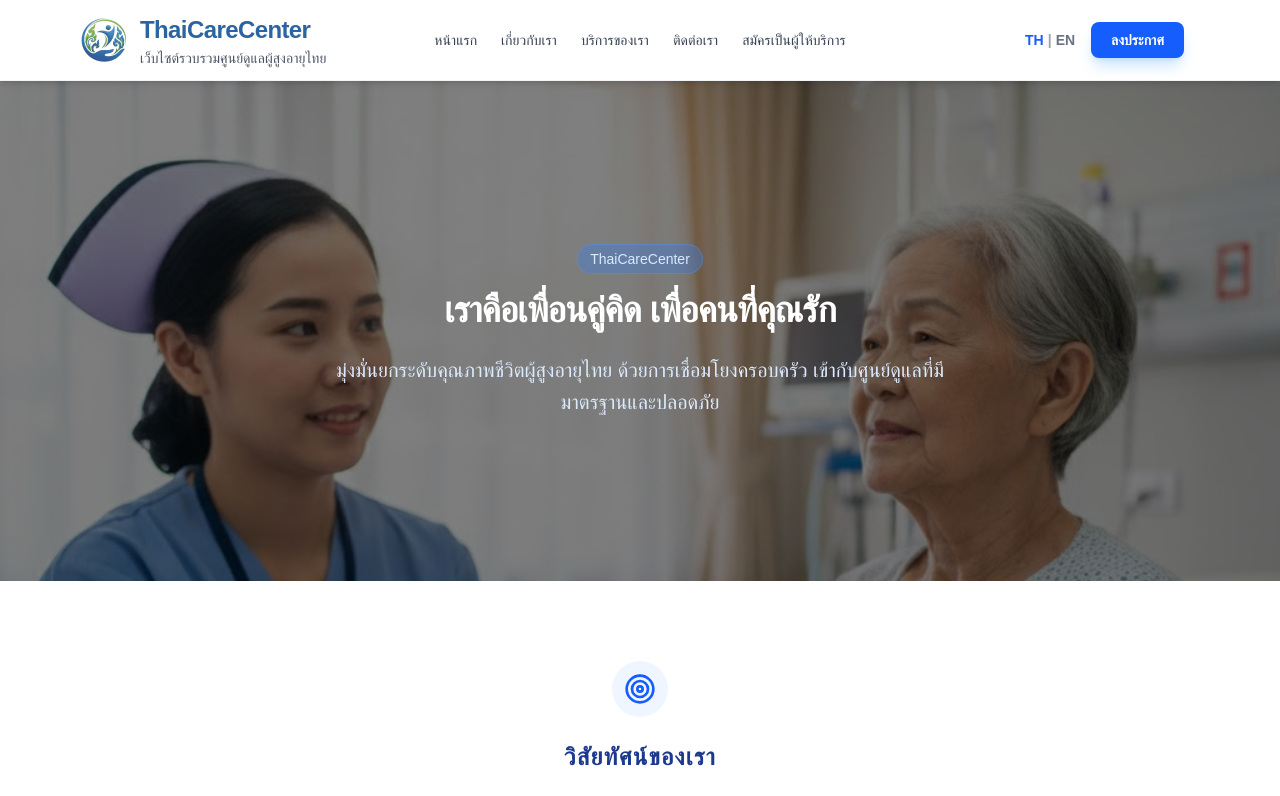
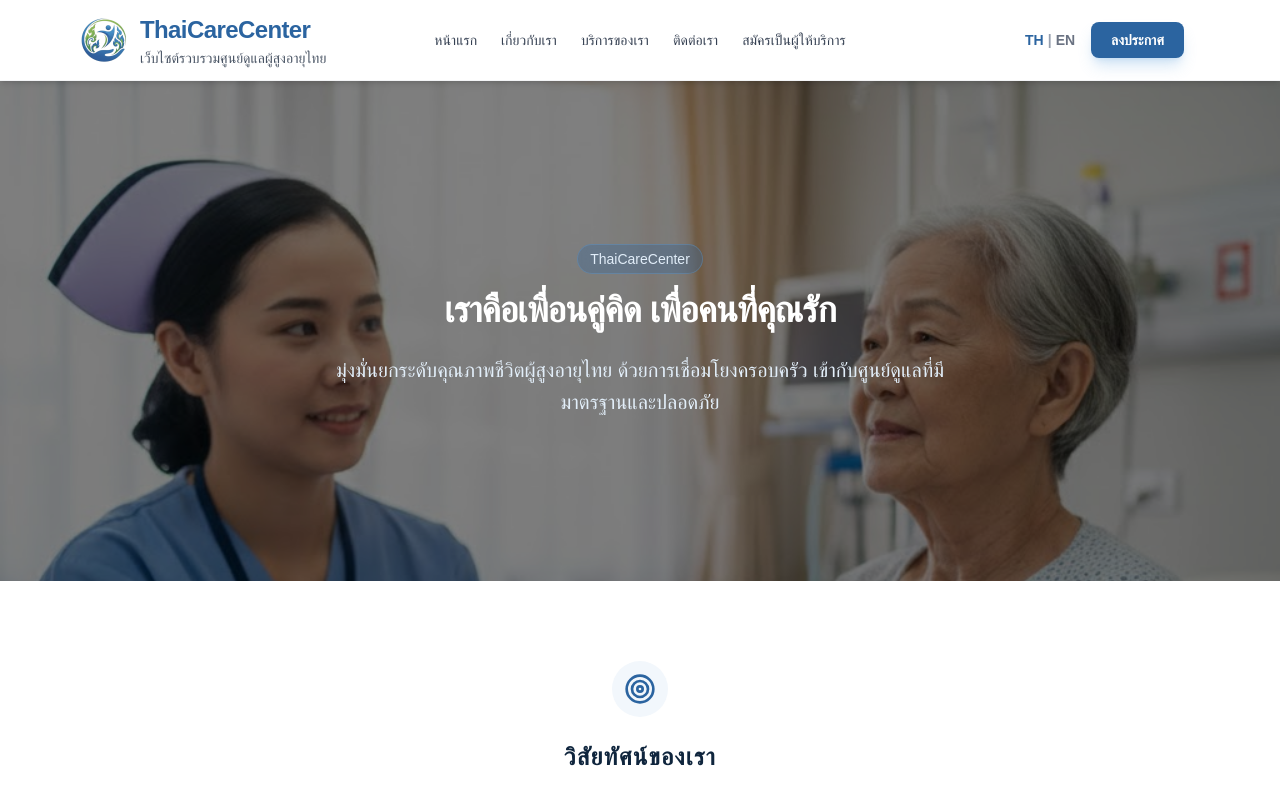
Before and after one commit to Pannatat7002/ProjectYooDeeHomeCare, a Next.js app: page /about in a window 1280 px wide. Shown: the top 796 px of the page. Built offline with nearby package versions, Linux system fonts and the light colour scheme.

Commit message:
feat: add CenterDetailClient component with gallery, brand info, and multi-step consultation form

```diff
--- a/src/app/[name]/CenterDetailClient.tsx
+++ b/src/app/[name]/CenterDetailClient.tsx
@@ -578,15 +578,15 @@ const getRoomSubName = (name: string) => {
 const getRoomBadge = (name: string) => {
     const lower = name.toLowerCase();
     if (lower.includes('เดี่ยว')) {
-        return { text: 'ความเป็นส่วนตัว', icon: <User className="w-4 h-4 text-blue-600" /> };
+        return { text: 'ความเป็นส่วนตัว', icon: <User className="w-4 h-4 text-[#2b64a0]" /> };
     }
     if (lower.includes('รวม')) {
-        return { text: 'ราคาประหยัด', icon: <DollarSign className="w-4 h-4 text-green-600" /> };
+        return { text: 'ราคาประหยัด', icon: <DollarSign className="w-4 h-4 text-[#2b64a0]" /> };
     }
     if (lower.includes('คู่')) {
-        return { text: 'พักได้ 2 ท่าน', icon: <Users className="w-4 h-4 text-indigo-600" /> };
+        return { text: 'พักได้ 2 ท่าน', icon: <Users className="w-4 h-4 text-[#2b64a0]" /> };
     }
-    return { text: 'มาตรฐาน สบส.', icon: <ShieldCheck className="w-4 h-4 text-blue-600" /> };
+    return { text: 'มาตรฐาน สบส.', icon: <ShieldCheck className="w-4 h-4 text-[#2b64a0]" /> };
 };
 
 // Helper to get default target audience description
@@ -622,18 +622,18 @@ const RoomTypeCard = ({
         <div className="bg-white text-slate-800 rounded-none sm:rounded-lg p-4 sm:p-6 shadow-sm border-y border-slate-200 border-x-0 sm:border sm:border-slate-200 -mx-4 sm:mx-0 flex flex-col gap-6 mb-8 sm:mb-10 transition-all duration-300 hover:shadow-md hover:border-blue-200">
 
             {/* Top Row: Title & Subtitle + Badge */}
-            <div className="flex flex-col sm:flex-row justify-between items-start sm:items-center gap-4 pb-4 border-b border-slate-100">
-                <div className="flex flex-col sm:flex-row sm:items-baseline gap-2">
-                    <h3 className="text-2xl md:text-3xl font-extrabold text-[#0E1B4F] font-sans tracking-tight leading-tight">
+            <div className="flex flex-row justify-between items-center gap-4 pb-4 border-b border-slate-100">
+                <div className="flex flex-row items-baseline flex-wrap gap-2">
+                    <h3 className="text-xl md:text-3xl font-extrabold text-slate-900 font-sans tracking-tight leading-tight">
                         {room.name}
                     </h3>
-                    <span className="inline-block bg-blue-50 text-blue-600 text-xs md:text-sm font-extrabold px-2.5 py-1 rounded-md uppercase tracking-wider">
+                    <span className="inline-block bg-blue-50 text-blue-600 text-[10px] md:text-sm font-extrabold px-2 py-0.5 md:px-2.5 md:py-1 rounded-md uppercase tracking-wider">
                         {subName}
                     </span>
                 </div>
 
                 {/* Feature Pill Badge */}
-                <div className="bg-blue-50 text-blue-800 text-sm md:text-base font-bold px-3.5 py-2 rounded-md shadow-sm flex items-center gap-1.5 border border-blue-100">
+                <div className="bg-blue-50 text-blue-800 text-xs md:text-base font-bold px-2 py-1.5 md:px-3.5 md:py-2 rounded-md shadow-sm flex items-center gap-1.5 border border-blue-100 shrink-0">
                     {badge.icon}
                     {badge.text}
                 </div>
@@ -643,7 +643,7 @@ const RoomTypeCard = ({
             <div className="flex items-start gap-2 text-sm md:text-base text-slate-700 leading-relaxed">
                 <span className="shrink-0 text-base md:text-lg">🎯</span>
                 <p>
-                    <strong className="text-[#0E1B4F] font-sans font-extrabold text-base md:text-lg">เหมาะสำหรับ:</strong> {targetDesc}
+                    <strong className="text-slate-900 font-sans font-extrabold text-base md:text-lg">เหมาะสำหรับ:</strong> {targetDesc}
                 </p>
             </div>
 
--- a/src/app/blogs/[slug]/page.tsx
+++ b/src/app/blogs/[slug]/page.tsx
@@ -16,7 +16,7 @@ interface Props {
 }
 
 // กำหนดสีหลักสำหรับความทางการ
-const MAIN_BLUE_HEX = '#3a639b';
+const MAIN_BLUE_HEX = '#2b64a0';
 
 // --------------------------------------------------------------------------
 // 1. Data Fetching and Helpers
@@ -119,7 +119,7 @@ export default async function BlogDetailPage({ params }: Props) {
                         {/* Back Link (กระชับ) */}
                         <Link
                             href="/blogs"
-                            className="inline-flex items-center text-gray-500 hover:text-[#3a639b] transition-colors text-sm font-medium mb-4" // ลด mb
+                            className="inline-flex items-center text-gray-500 hover:text-[#2b64a0] transition-colors text-sm font-medium mb-4" // ลด mb
                         >
                             <ArrowLeft className="w-4 h-4 mr-1.5" /> {/* ลด mr */}
                             กลับไปยังรายการบทความ
@@ -134,7 +134,7 @@ export default async function BlogDetailPage({ params }: Props) {
                         <div className="flex flex-wrap items-center gap-x-4 text-gray-600 text-xs md:text-sm font-medium"> {/* ลดขนาด font */}
                             {blog.author && (
                                 <div className="flex items-center">
-                                    <User className="w-3.5 h-3.5 mr-1 text-[#3a639b]" /> {/* ลดขนาด icon */}
+                                    <User className="w-3.5 h-3.5 mr-1 text-[#2b64a0]" /> {/* ลดขนาด icon */}
                                     <span className="font-semibold text-gray-800">{blog.author}</span>
                                 </div>
                             )}
@@ -164,8 +164,8 @@ export default async function BlogDetailPage({ params }: Props) {
 
                         {/* Excerpt / Abstract Blockquote (กระชับ) */}
                         {blog.excerpt && (
-                            <blockquote className="text-lg md:text-xl text-gray-800 leading-normal mb-8 py-4 px-0 border-l-4 border-[#3a639b] bg-transparent rounded-none italic pl-4 md:pl-5"> {/* ลดขนาด font, leading, mb และ py */}
-                                <div className='text-[#3a639b] font-bold mb-2 flex items-center'> {/* ลด mb */}
+                            <blockquote className="text-lg md:text-xl text-gray-800 leading-normal mb-8 py-4 px-0 border-l-4 border-[#2b64a0] bg-transparent rounded-none italic pl-4 md:pl-5"> {/* ลดขนาด font, leading, mb และ py */}
+                                <div className='text-[#2b64a0] font-bold mb-2 flex items-center'> {/* ลด mb */}
                                     <ClipboardCheck className="w-4 h-4 mr-1.5" /> {/* ลดขนาด icon */}
                                     สรุปย่อ (Abstract):
                                 </div>
@@ -186,12 +186,12 @@ export default async function BlogDetailPage({ params }: Props) {
                         <div
                             className={`prose prose-lg max-w-none
                             prose-h2:text-2xl prose-h3:text-xl prose-headings:font-extrabold prose-headings:text-gray-900
-                            prose-h2:border-b prose-h2:border-[#3a639b]/20 prose-h2:pb-1.5 prose-h2:mt-10 // ลด Spacing
+                            prose-h2:border-b prose-h2:border-[#2b64a0]/20 prose-h2:pb-1.5 prose-h2:mt-10 // ลด Spacing
                             prose-p:text-gray-700 prose-p:leading-relaxed prose-p:mb-5 // ลด Leading & Margin
                             prose-ul:text-gray-700 prose-ol:text-gray-700 prose-li:leading-relaxed prose-li:my-2 // ลด Spacing ใน List
-                            prose-a:text-[#3a639b] prose-a:font-semibold hover:prose-a:text-blue-700 prose-a:border-b prose-a:border-[#3a639b]/50
+                            prose-a:text-[#2b64a0] prose-a:font-semibold hover:prose-a:text-blue-700 prose-a:border-b prose-a:border-[#2b64a0]/50
                             prose-img:rounded-lg prose-img:shadow-md prose-img:my-8 prose-img:border prose-img:border-gray-100 // ลด my
-                            prose-blockquote:border-l-4 prose-blockquote:border-[#3a639b] prose-blockquote:bg-gray-50 prose-blockquote:py-4 prose-blockquote:px-6 prose-blockquote:rounded-r-lg prose-blockquote:not-italic`}
+                            prose-blockquote:border-l-4 prose-blockquote:border-[#2b64a0] prose-blockquote:bg-gray-50 prose-blockquote:py-4 prose-blockquote:px-6 prose-blockquote:rounded-r-lg prose-blockquote:not-italic`}
                             dangerouslySetInnerHTML={{ __html: blog.content }}
                         />
                     </div>
@@ -214,7 +214,7 @@ export default async function BlogDetailPage({ params }: Props) {
                     {/* ปุ่ม CTA */}
                     <Link
                         href="/blogs"
-                        className="inline-flex items-center justify-center px-6 py-2.5 text-base font-bold text-white bg-[#3a639b] rounded-md hover:bg-blue-700 transition-all shadow-md shadow-[#3a639b]/40"
+                        className="inline-flex items-center justify-center px-6 py-2.5 text-base font-bold text-white bg-[#2b64a0] rounded-md hover:bg-[#1e4a77] transition-all shadow-md shadow-[#2b64a0]/40"
                     >
                         ดูรายการบทความทั้งหมด <ArrowRight className="w-4 h-4 ml-2" />
                     </Link>
--- a/src/app/globals.css
+++ b/src/app/globals.css
@@ -25,6 +25,31 @@
   --color-foreground: var(--foreground);
   --font-sans: var(--font-geist-sans);
   --font-mono: var(--font-geist-mono);
+
+  /* Unify brand color palette to 3-4 main colors */
+  --color-blue-50: #f2f7fc;
+  --color-blue-100: #e2eef9;
+  --color-blue-200: #cce2f4;
+  --color-blue-300: #99c4e9;
+  --color-blue-400: #66a7de;
+  --color-blue-500: #2b64a0;
+  --color-blue-600: #2b64a0;
+  --color-blue-700: #1e4a77;
+  --color-blue-800: #16375a;
+  --color-blue-900: #0f253d;
+  --color-blue-950: #0a1829;
+
+  --color-indigo-50: #f2f7fc;
+  --color-indigo-100: #e2eef9;
+  --color-indigo-200: #cce2f4;
+  --color-indigo-300: #99c4e9;
+  --color-indigo-400: #66a7de;
+  --color-indigo-500: #2b64a0;
+  --color-indigo-600: #2b64a0;
+  --color-indigo-700: #1e4a77;
+  --color-indigo-800: #16375a;
+  --color-indigo-900: #0f253d;
+  --color-indigo-950: #0a1829;
 }
 
 @media (prefers-color-scheme: dark) {
--- a/src/components/Footer.tsx
+++ b/src/components/Footer.tsx
@@ -33,7 +33,7 @@ export default function Footer() {
 
                             {/* Text Content */}
                             <div className="flex flex-col">
-                                <span className="text-2xl md:text-3xl font-semibold text-[#52a9ff] dark:text-blue-400 tracking-tight leading-none">
+                                <span className="text-2xl md:text-3xl font-semibold text-[#2b64a0] dark:text-blue-400 tracking-tight leading-none">
                                     ThaiCareCenter
                                 </span>
                                 <span className="text-xs md:text-sm text-white dark:text-gray-400 font-normal mt-1 group-hover:text-gray-300 transition-colors">
```
Also changed, not shown: src/app/blogs/page.tsx (+13 -13 lines), 1 other file (tests, documents, lock files or other folders).
